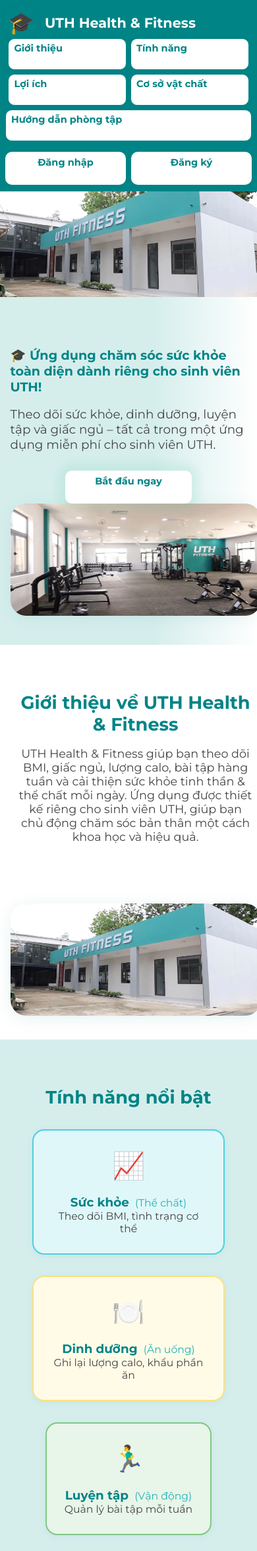
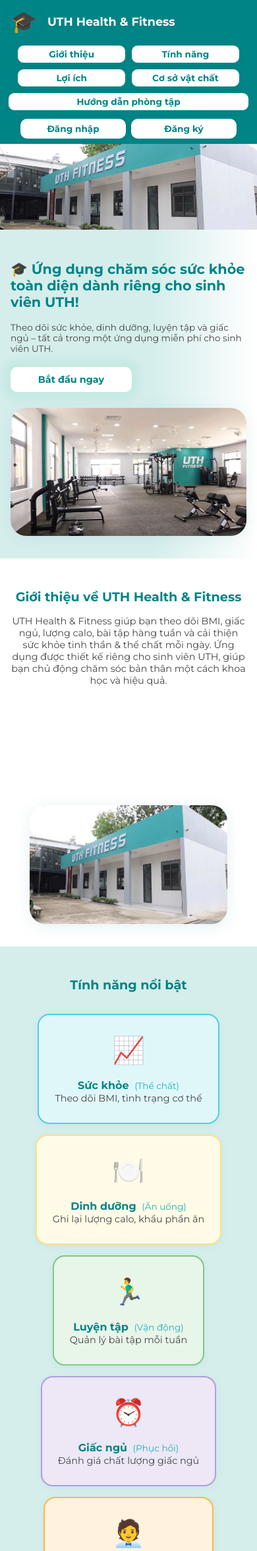
Before and after one commit to duynam2802/LTW_BTL_CSSK_TH, a PHP site: page /home.html in a window 390 px wide. Shown: the top 2350 px of the page at 66% size. Run offline with PHP 8.4, Linux system fonts and the light colour scheme.

Commit message:
fit responsive

```diff
--- a/assets/css/home.css
+++ b/assets/css/home.css
@@ -5,12 +5,15 @@
   margin: 0;
   padding: 0;
 }
+
 .section-img img {
   width: 100%;
-  max-width: 1500px; /* Giới hạn chiều rộng */
-  height: 500px;
+  max-width: 1500px;
+  height: auto;
+  aspect-ratio: 3/1;
   display: block;
-  margin: 0 auto; /* căn giữa */
+  margin: 0 auto;
+  object-fit: cover;
 }
 
 /* Header cải tiến */
@@ -133,28 +147,35 @@
   padding: 60px 40px 40px 40px;
   background: linear-gradient(90deg, #d5eeec 60%, #fff 100%);
   flex-wrap: wrap;
+  gap: 24px;
 }
+
 .hero__content {
   max-width: 540px;
+  flex: 1 1 100%;
 }
+
 .hero__content h1 {
   font-size: 2.3rem;
   font-weight: 700;
   color: #018486;
   margin-bottom: 18px;
 }
+
 .hero__desc {
   font-size: 1.15rem;
   margin-bottom: 28px;
   color: #444;
 }
+
 .hero__cta {
   font-size: 1.1rem;
   padding: 12px 32px;
 }
+
 .hero__img img {
-  width: 500px;
-  max-width: 100%;
+  width: 100%;
+  max-width: 500px;
   border-radius: 24px;
   box-shadow: 0 4px 24px rgba(1, 132, 134, 0.08);
 }
@@ -186,14 +209,17 @@
   gap: 48px;
   flex-wrap: wrap;
 }
+
 .about__info {
   flex: 1 1 320px;
   text-align: left;
 }
+
 .about__img img {
-  width: 330px;
-  height: 200px;
-  max-width: 100%;
+  width: 100%;
+  max-width: 330px;
+  height: auto;
+  aspect-ratio: 5/3;
   border-radius: 24px;
   box-shadow: 0 4px 24px rgba(1,132,134,0.10);
 }
@@ -532,139 +571,21 @@
   flex-wrap: wrap;
   margin-bottom: 12px;
 }
+
 .demo__img {
-  width: 550px;
-  height: 260px;
+  width: 100%;
+  max-width: 550px;
+  height: auto;
+  aspect-ratio: 2/1;
   object-fit: cover;
   border-radius: 12px;
   box-shadow: 0 2px 12px rgba(1, 132, 134, 0.10);
   background: #fff;
 }
+
 .demo__note {
   color: #888;
   font-size: 0.98rem;
-}
-@media (max-width: 900px) {
-  .hero, .about, .features, .benefits, .demo, .cta, .footer {
-    padding-left: 16px;
-    padding-right: 16px;
-  }
-  .header {
-    padding-left: 16px;
-    padding-right: 16px;
-  }
-  .about__2col {
-    flex-direction: column;
-    gap: 24px;
-    text-align: center;
-  }
-  .about__info {
-    text-align: center;
-  }
-  .features__list, .benefits__cards, .testimonial__list {
-    flex-direction: column;
-    gap: 18px;
-  }
-}
-@media (max-width: 700px) {
-  .header {
-    flex-direction: column;
-    align-items: flex-start;
-    padding: 10px 8px;
-  }
-  .header__nav {
-    flex-direction: column;
-    align-items: center;
-    justify-content: center;
-    gap: 10px;
-    width: 100%;
-  }
-  .header__menu {
-    flex-direction: row;
-    flex-wrap: wrap;
-    gap: 6px 8px;
-    align-items: center;
-    justify-content: center;
-    width: 100%;
-    row-gap: 8px;
-  }
-  .header__menu li {
-    flex: 1 1 48%;
-    max-width: 48%;
-    display: flex;
-    justify-content: center;
-  }
-  .header__menu li:nth-child(5) {
-    flex-basis: 100%;
-    max-width: 100%;
-    justify-content: center;
-  }
-  .header__menu a {
-    min-width: 0;
-    width: 100%;
-    max-width: 100%;
-    height: 36px;
-    font-size: 0.98rem;
-    border-radius: 14px;
-    padding: 0 6px;
-    margin: 0 auto;
-    overflow: visible;
-    text-overflow: unset;
-    white-space: normal;
-  }
-  .header__auth {
-    flex-direction: row;
-    gap: 8px;
-    margin: 8px 0 0 0;
-    width: 100%;
-    justify-content: center;
-    align-items: center;
-  }
-  .header__auth .btn, .btn--primary, .btn--outline {
-    min-width: 0;
-    width: 48%;
-    max-width: 180px;
-    height: 36px;
-    font-size: 0.98rem;
-    border-radius: 14px;
-    padding: 0;
-    margin: 0 auto;
-    display: block;
-  }
-  .hero__img img, .about__img img, .facility__img img, .demo__img {
-    width: 380px !important;
-    max-width: 98vw !important;
-    height: 170px !important;
-    min-width: 0;
-  }
-  .demo__grid, .facility__gallery {
-    flex-direction: column !important;
-    gap: 12px !important;
-    align-items: center !important;
-    display: flex !important;
-  }
-  .demo__img, .facility__img img {
-    border-radius: 10px !important;
-  }
-  .hero, .about, .features, .benefits, .demo, .facility, .cta, .footer {
-    padding-left: 4vw;
-    padding-right: 4vw;
-  }
-  .hero__content h1 {
-    font-size: 1.2rem;
-  }
-  .section-img img {
-    height: 160px;
-    max-width: 100vw;
-    object-fit: cover;
-  }
-}
-.features__list, .benefits__cards {
-  display: flex;
-  flex-wrap: wrap;
-  justify-content: center;
-  align-items: center;
-  gap: 32px;
 }
 
 .video-preview {
@@ -734,39 +675,17 @@
   flex-direction: column;
   align-items: center;
 }
+
 .video-modal__close {
   position: absolute;
-  top: -36px; right: 0;
+  top: -36px;
+  right: 0;
   background: none;
   border: none;
   color: #fff;
   font-size: 2.5rem;
   cursor: pointer;
   z-index: 3;
-}
-@media (max-width: 900px) {
-  .video-modal__content iframe {
-    width: 90vw;
-    height: 50vw;
-    min-height: 180px;
-  }
-  .video-preview__bg {
-    height: 220px;
-  }
-}
-@media (max-width: 1100px) {
-  .header__nav {
-    min-width: unset;
-    gap: 8px;
-  }
-  .header__menu {
-    gap: 6px;
-  }
-  .header__menu a, .header__auth .btn, .btn--primary, .btn--outline {
-    padding: 5px 8px;
-    font-size: 0.91rem;
-    border-radius: 10px;
-  }
 }
 
 .btn-animate {
@@ -794,3 +713,253 @@
   box-shadow: 0 0 16px 4px #10b981;
   filter: brightness(1.1);
 }
+
+/* Responsive Design */
+@media (max-width: 1100px) {
+  .header__nav {
+    gap: 16px;
+  }
+  .header__menu {
+    gap: 12px;
+  }
+  .header__menu a, .header__auth .btn, .btn--primary, .btn--outline {
+    padding: 5px 10px;
+    font-size: 0.92rem;
+    border-radius: 10px;
+  }
+  .hero__content h1 {
+    font-size: 2rem;
+  }
+  .hero__desc {
+    font-size: 1rem;
+  }
+  .hero__img img {
+    max-width: 400px;
+  }
+}
+
+@media (max-width: 900px) {
+  .hero, .about, .features, .benefits, .demo, .cta, .footer, .facility {
+    padding-left: 20px;
+    padding-right: 20px;
+  }
+  .header {
+    padding: 12px 20px;
+  }
+  .header__nav {
+    gap: 12px;
+  }
+  .header__menu {
+    gap: 8px;
+  }
+  .hero__content h1 {
+    font-size: 1.8rem;
+  }
+  .hero__desc {
+    font-size: 0.95rem;
+  }
+  .hero__img img {
+    max-width: 350px;
+  }
+  .about__2col {
+    flex-direction: column;
+    gap: 24px;
+    text-align: center;
+  }
+  .about__info {
+    text-align: center;
+  }
+  .about__img img {
+    max-width: 300px;
+  }
+  .features__list, .benefits__cards, .testimonial__list {
+    gap: 20px;
+  }
+  .facility__container {
+    flex-direction: column;
+    gap: 20px;
+    align-items: center;
+  }
+  .facility__gallery {
+    grid-template-columns: 1fr;
+    gap: 20px;
+  }
+  .facility__img img {
+    max-width: 350px;
+  }
+  .video-modal__content iframe {
+    width: 90vw;
+    height: 50vw;
+    min-height: 200px;
+  }
+  .video-preview__bg {
+    height: auto;
+    aspect-ratio: 16/9;
+  }
+  .demo__img {
+    max-width: 400px;
+  }
+}
+
+@media (max-width: 700px) {
+  .header {
+    flex-direction: column;
+    align-items: flex-start;
+    padding: 10px 16px;
+  }
+  .header__logo {
+    margin-bottom: 12px;
+  }
+  .header__nav {
+    flex-direction: column;
+    gap: 12px;
+    width: 100%;
+  }
+  .header__menu {
+    flex-direction: row;
+    flex-wrap: wrap;
+    gap: 8px;
+    justify-content: center;
+  }
+  .header__menu li {
+    flex: 1 1 45%;
+    max-width: 45%;
+    display: flex;
+    justify-content: center;
+  }
+  .header__menu li:nth-child(5) {
+    flex-basis: 100%;
+    max-width: 100%;
+  }
+  .header__menu a {
+    font-size: 0.9rem;
+    padding: 6px 10px;
+    border-radius: 10px;
+    width: 100%;
+    text-align: center;
+  }
+  .header__auth {
+    flex-direction: row;
+    gap: 8px;
+    width: 100%;
+    justify-content: center;
+  }
+  .header__auth .btn, .btn--primary, .btn--outline {
+    font-size: 0.9rem;
+    padding: 6px 10px;
+    border-radius: 10px;
+    width: 45%;
+    max-width: 160px;
+  }
+  .hero {
+    flex-direction: column;
+    padding: 30px 16px;
+  }
+  .hero__content h1 {
+    font-size: 1.5rem;
+  }
+  .hero__desc {
+    font-size: 0.9rem;
+    margin-bottom: 20px;
+  }
+  .hero__cta {
+    font-size: 1rem;
+    padding: 10px 24px;
+  }
+  .hero__img img {
+    max-width: 100%;
+    width: 100%;
+  }
+  .section-img img {
+    height: auto;
+    aspect-ratio: 3/1;
+  }
+  .about, .features, .benefits, .demo, .facility, .cta, .footer {
+    padding: 30px 16px;
+  }
+  .about h2, .features h2, .benefits h2, .demo h2, .cta h2, .facility__info h2 {
+    font-size: 1.4rem;
+  }
+  .about p, .facility__desc {
+    font-size: 0.95rem;
+  }
+  .features__list, .benefits__cards, .testimonial__list {
+    gap: 16px;
+  }
+  .feature, .benefit-card, .testimonial__item {
+    max-width: 100%;
+    min-width: 0;
+  }
+  .facility__img img {
+    max-width: 100%;
+    width: 100%;
+  }
+  .demo__img {
+    max-width: 100%;
+    width: 100%;
+  }
+  .video-preview__play {
+    width: 60px;
+    height: 60px;
+    font-size: 2rem;
+  }
+}
+
+@media (max-width: 500px) {
+  .header {
+    padding: 8px 12px;
+  }
+  .header__brand {
+    font-size: 1.1rem;
+  }
+  .header__icon, .header__logo span[style] {
+    width: 40px;
+    height: 40px;
+    font-size: 1.5rem;
+  }
+  .header__menu a {
+    font-size: 0.85rem;
+    padding: 5px 8px;
+  }
+  .header__auth .btn, .btn--primary, .btn--outline {
+    font-size: 0.85rem;
+    padding: 5px 8px;
+    width: 48%;
+    max-width: 140px;
+  }
+  .hero__content h1 {
+    font-size: 1.3rem;
+  }
+  .hero__desc {
+    font-size: 0.85rem;
+  }
+  .hero__cta {
+    font-size: 0.9rem;
+    padding: 8px 20px;
+  }
+  .about h2, .features h2, .benefits h2, .demo h2, .cta h2, .facility__info h2 {
+    font-size: 1.2rem;
+  }
+  .about p, .facility__desc, .feature__desc, .benefit-card__desc, .testimonial__quote {
+    font-size: 0.9rem;
+  }
+  .feature__title, .benefit-card__title, .facility__caption-title {
+    font-size: 1rem;
+  }
+  .feature__subtitle, .facility__caption-desc, .testimonial__name, .demo__note {
+    font-size: 0.85rem;
+  }
+  .facility__gallery {
+    gap: 16px;
+  }
+  .video-modal__content iframe {
+    width: 95vw;
+    height: 55vw;
+    min-height: 160px;
+  }
+  .video-preview__play {
+    width: 50px;
+    height: 50px;
+    font-size: 1.8rem;
+  }
+}
```
Also changed, not shown: other parts of assets/css/home.css (+87 -41 lines).
